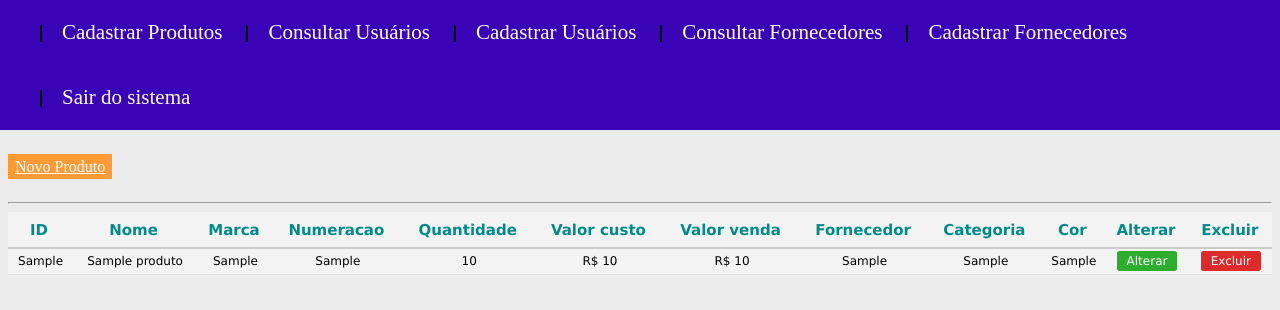
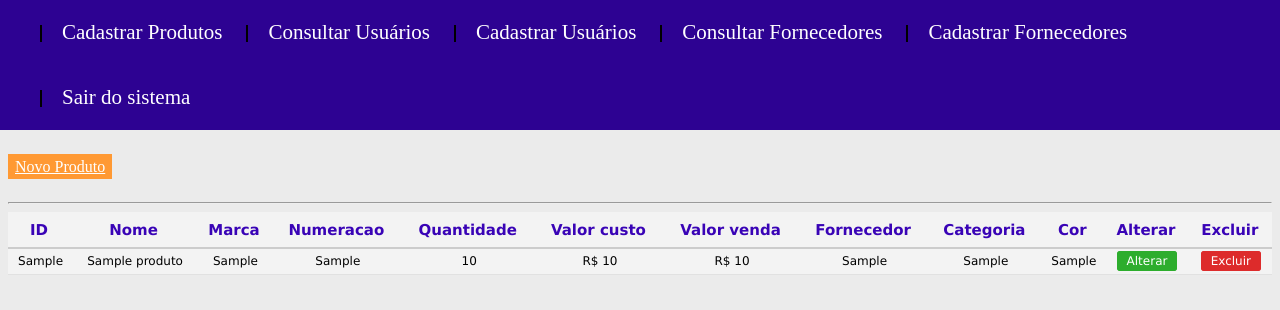
Before and after one commit to Daniel-Otaviano/NIXIS, a PHP site: page /PHP/consultandoProduto.php in a window 1280 px wide. Shown: the top 310 px of the page. Run offline with PHP 8.4, Linux system fonts and the light colour scheme; the visitor is signed in with stand-in values (Sample User, id 1); tables that the repository leaves empty or names only in its code hold one stand-in row (values such as "Sample post").

Commit message:
Altera layout Navbar

```diff
--- a/CSS/formataTabelaCrud.css
+++ b/CSS/formataTabelaCrud.css
@@ -46,7 +46,7 @@ h1{
 }
 
 th{
-    color: darkcyan;
+    color: rgb(57, 3, 182);
     font-size: 15px;
     padding-left:4px;
     padding-right:4px;
@@ -114,7 +114,7 @@ tr:hover {
 #menu ul{
   margin: -8px;
   list-style: none;
-  background-color: rgb(57, 3, 182);
+  background-color: rgb(45, 2, 146);
 }
 
 #menu ul li{
```
